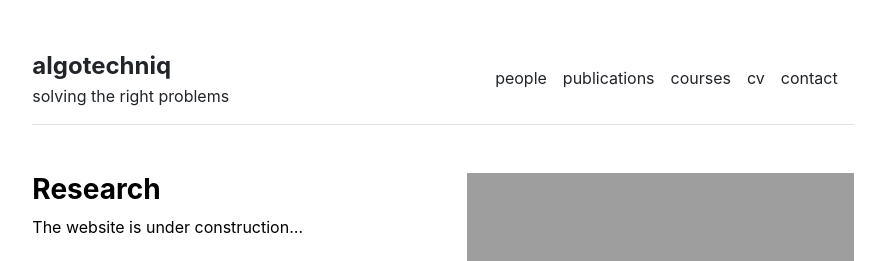
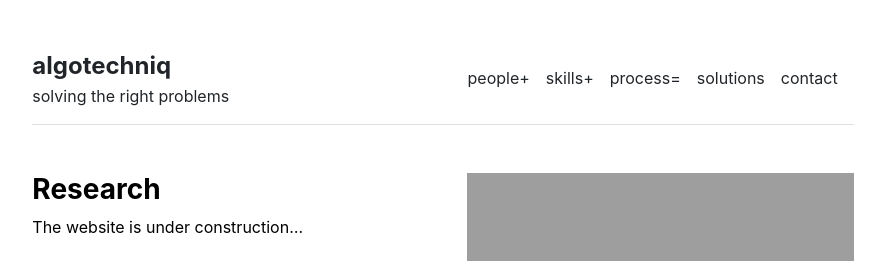
Before and after one commit to mghadam/algotechniq.github.io, a Jekyll site: the page built from index.md, in a window 1280 px wide. Shown: the top 261 px of the page, without its empty margins (197-1082 px from the left). Built offline with Jekyll 4.4.1, drawn with Linux system fonts in a browser that asks for light colours.

Commit message:
Update settings.yml

```diff
--- a/_data/settings.yml
+++ b/_data/settings.yml
@@ -1,8 +1,8 @@
 menu:
-- {name: 'people', url: '/people'}
-- {name: 'publications', url: '/publications'}
-- {name: 'courses', url: '/courses'}
-- {name: 'cv', url: '/cv'}
+- {name: 'people+', url: '/people'}
+- {name: 'skills+', url: '/publications'}
+- {name: 'process=', url: '/courses'}
+- {name: 'solutions', url: '/cv'}
 - {name: 'contact', url: '/contact'}
 
 people:
```
